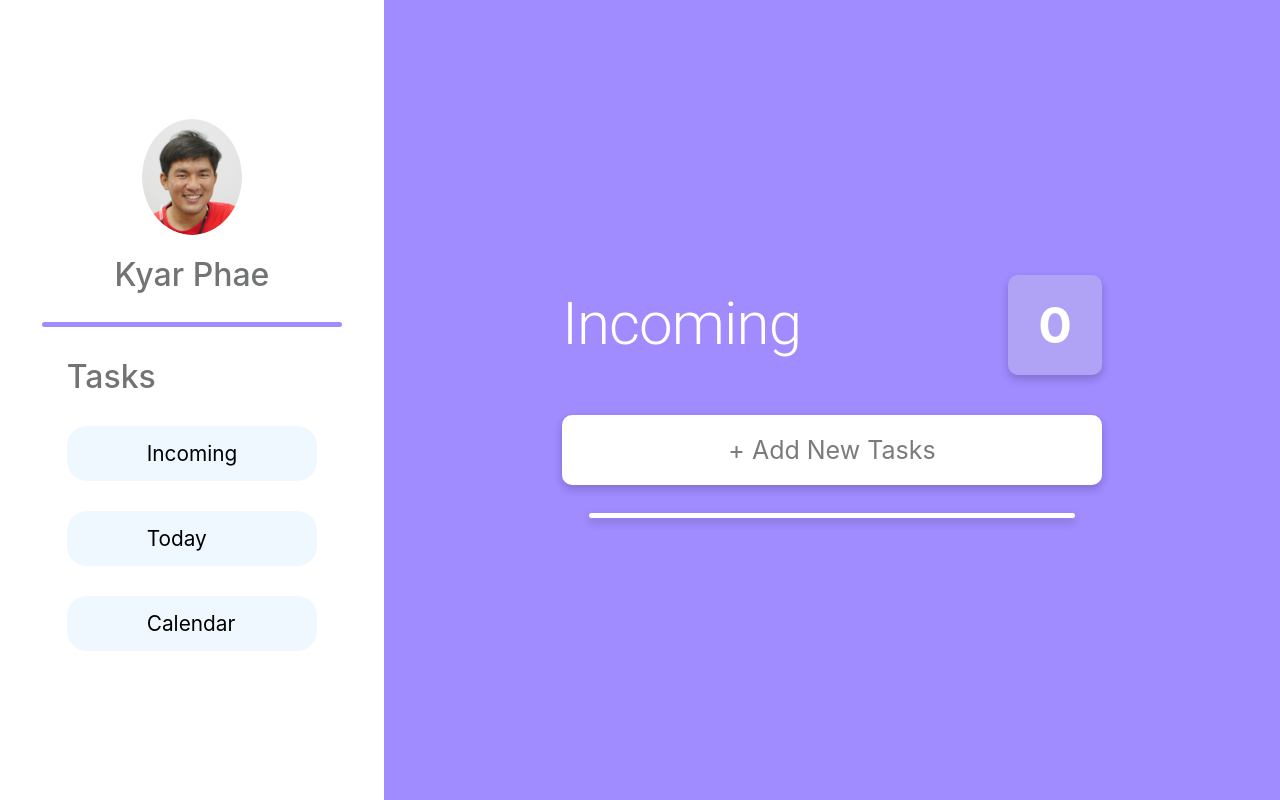
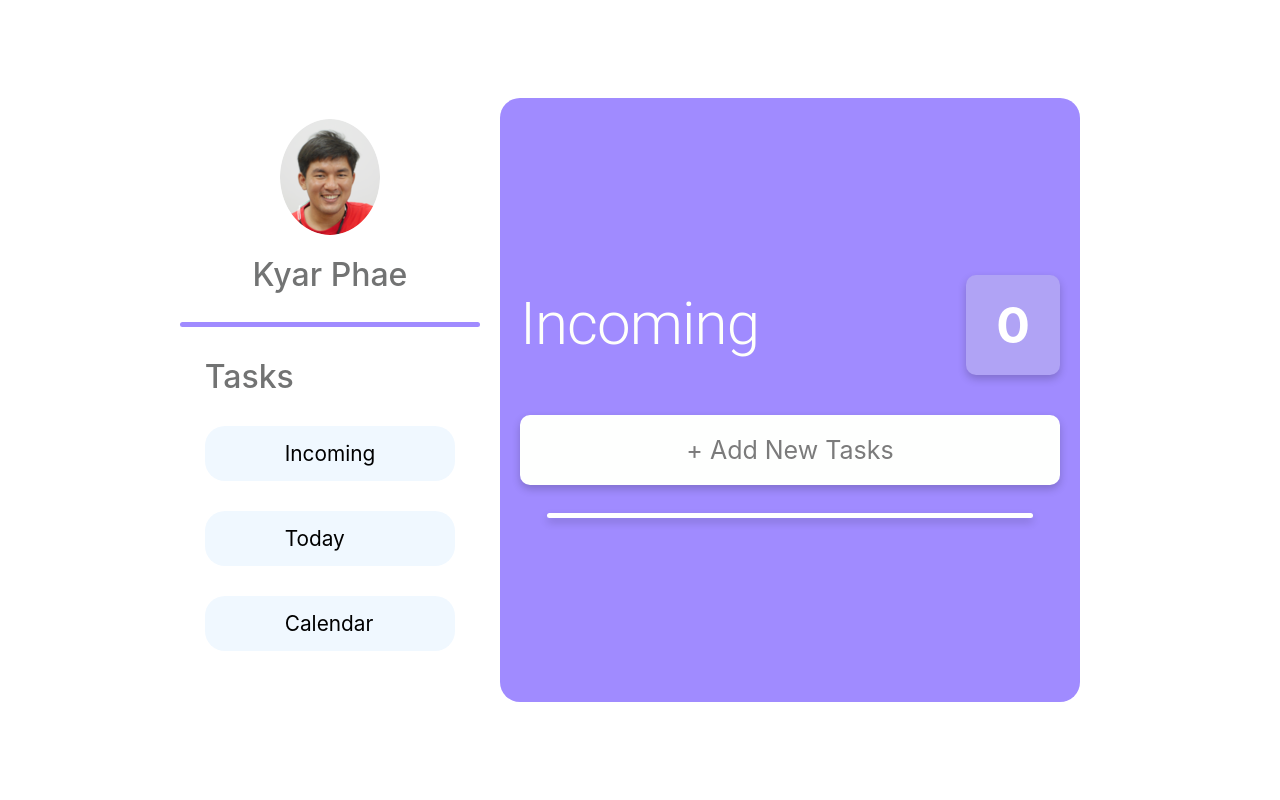
Before and after one commit to lawrencenuu/react_MUI_Framewrok_Lab2, a React (Create React App) app: page / in a window 1280 px wide. Built offline with nearby package versions, Linux system fonts and the light colour scheme.

Commit message:
Update App.js

```diff
--- a/src/App.js
+++ b/src/App.js
@@ -1,16 +1,18 @@
 import "./App.css";
-import Home from "./components/Home";
-import Todo from "./components/Todo";
+// import Home from "./components/Home";
+// import Todo from "./components/Todo";
+import TodoPage from "./pages/TodoPage";
 function App(){
     return(
-        <div className = "App">
-            <div className = "home">
-                <Home />
-            </div>
-            <div className="todo">
-            <Todo/>
-            </div>
-        </div>
+        <TodoPage/>
+        // <div className = "App">
+           // {/* <div className = "home"> */}
+            //    {/* <Home /> */}
+           // {/* </div> */}
+//{/* <div className="todo"> */}
+//{/* <Todo/> */}
+          //  {/* </div> */}
+       // {/* </div> */}
     );
 }
 export default App;
```
